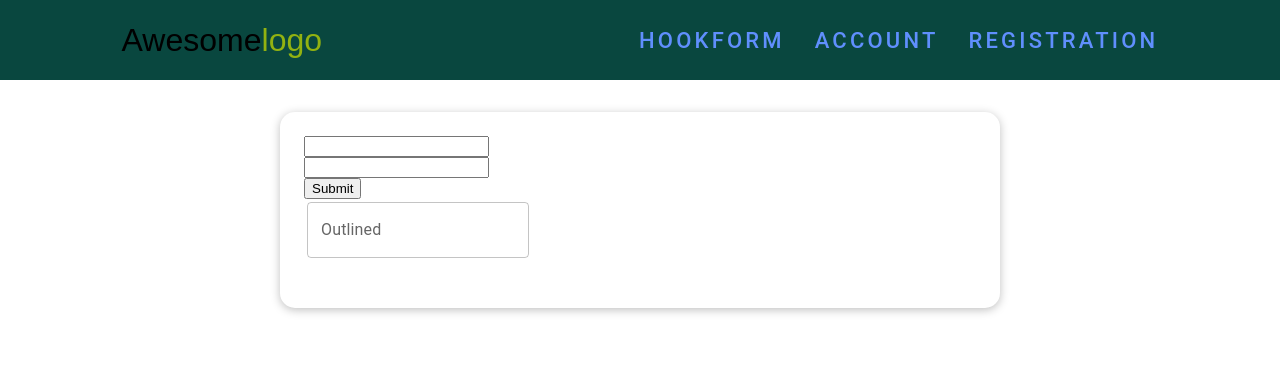
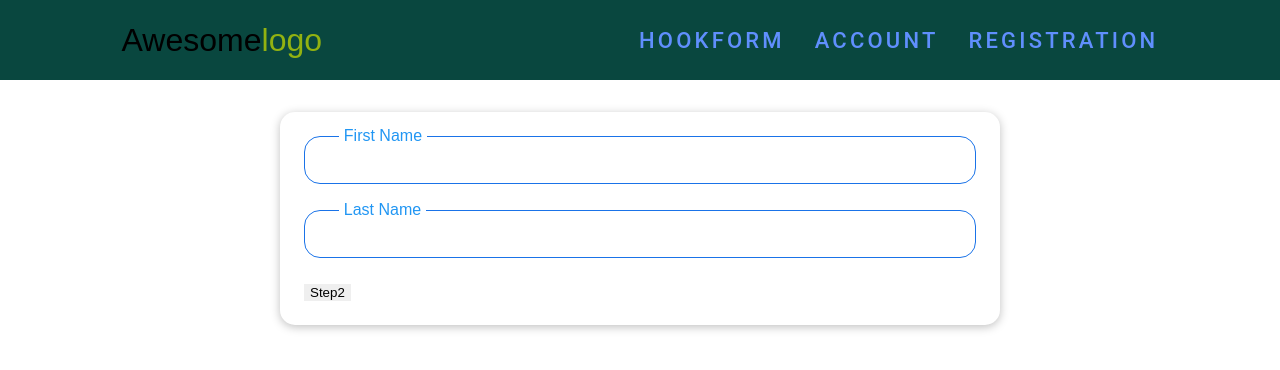
Before and after one commit to AntonVak/Form-React-Practice, a React (Create React App) app: page /formregister in a window 1280 px wide. Shown: the top 370 px of the page. Built offline with nearby package versions, Linux system fonts and the light colour scheme.

Commit message:
add reg pg1

```diff
--- a/src/App.jsx
+++ b/src/App.jsx
@@ -8,22 +8,29 @@ import RegistrationPage from "./pages/registrationPage";
 import AccountPage from "./pages/accountPage";
 import Root from "./components/root/root";
 import HomePage from "./pages/homePage";
-
+import RegistrationPage1 from "./components/formRegistration/RegistranionPage1";
+import RegistrationPage2 from "./components/formRegistration/RegistranionPage2";
 
 function App() {
   const router = createBrowserRouter(
     createRoutesFromElements(
-      <Route path="/" element={<Root/>}>
-        <Route index element={<HomePage/>} />
-        <Route path="formregister" element={<RegistrationPage/>} />
-        <Route path="formaccount" element={<AccountPage/>} />
+      <Route path="/" element={<Root />}>
+        <Route index element={<HomePage />} />
+        <Route path="formregister" element={<RegistrationPage />}>
+
+        </Route>
+        <Route path="formregister/pg1" element={<RegistrationPage1 />} />
+        <Route path="formregister/:pg2" element={<RegistrationPage2 />} />
+        <Route path="formaccount" element={<AccountPage />} />
       </Route>
     )
   );
 
-  return <div>
-    <RouterProvider router={router}/>
-  </div>;
+  return (
+    <div>
+      <RouterProvider router={router} />
+    </div>
+  );
 }
 
 export default App;
--- a/src/components/formAccount/formBuyerAccount.jsx
+++ b/src/components/formAccount/formBuyerAccount.jsx
@@ -2,7 +2,7 @@ import { useFieldArray, useForm } from "react-hook-form";
 import { yupResolver } from "@hookform/resolvers/yup";
 import TextField from "../UI/Form/TextField";
 import FormWrap from "../UI/FormWrap";
-import { schema } from "../../shared/schemaYup/schema";
+import { userSchema } from "../../shared/schemaYup/schema";
 import RadioField from "../UI/Form/RadioField";
 import { DivPhone, Form, H1 } from "./FormAccountStyle";
 import ButtonPhone from "../UI/Buttons/ButtonPhone";
@@ -16,6 +16,7 @@ import CheckboxField from "../UI/Form/CheckboxField";
 let renderCount = 0;
 
 const FormBuyerAccount = () => {
+
   const {
     handleSubmit,
     reset,
@@ -37,7 +38,7 @@ const FormBuyerAccount = () => {
       // myCheckbox: false,
     },
     mode: "onTouched",
-    resolver: yupResolver(schema),
+    resolver: yupResolver(userSchema),
   });
   const { fields, append, remove, update } = useFieldArray({
     control,
--- a/src/components/formRegistration/FormRegistranion.jsx
+++ b/src/components/formRegistration/FormRegistranion.jsx
@@ -1,27 +1,40 @@
 import { useForm } from "react-hook-form";
+import { Link, useNavigate } from "react-router-dom";
 import { yupResolver } from "@hookform/resolvers/yup";
 import * as yup from "yup";
 import FormWrap from "../UI/FormWrap";
-import { Box, TextField } from "@mui/material";
 import { StyledBox } from "./FormRegisStyles";
+import TextField from "../UI/Form/TextField";
 
 const schema = yup
   .object({
-    firstName: yup.string().trim('must be not empty').min(3, 'must be at least 3 characters long').max(6).required(),
-    age: yup.number().positive().integer().min(18,'must be not empty').required(),
+    firstName: yup
+      .string()
+      .required()
+      .matches(/^([^0-9]*)$/, "No number!")
+      .trim("must be not empty")
+      .min(3, "must be at least 3 characters long")
+      .max(6),
+    lastName: yup
+      .string()
+      .required("Last Name is required")
+      .min(4, "min 4 characters")
+      .max(16, "max 16 characters"),
   })
   .required();
 
 const FormRegistration = () => {
-  const {
-    register,
-    handleSubmit,
-    formState: { errors },
-  } = useForm({
+  const navigate = useNavigate();
+
+  const handleStep2Click = () => {
+    navigate("/formregister/pg1", { replace: true });
+  };
+
+  const { control, handleSubmit } = useForm({
     defaultValues: {
-        firstName: "",
-        age: "",
-      },
+      firstName: "",
+    },
+    mode: "onTouched",
     resolver: yupResolver(schema),
   });
   const onSubmit = (data) => console.log(data);
@@ -29,23 +42,13 @@ const FormRegistration = () => {
   return (
     <FormWrap>
       <form onSubmit={handleSubmit(onSubmit)}>
-        <input {...register("firstName", {onblur: true})} />
-        <p>{errors.firstName?.message}</p>
+        <TextField control={control} name="firstName" label="First Name" />
+        <TextField control={control} name="lastName" label="Last Name" />
 
-        <input {...register("age")} />
-        <p>{errors.age?.message}</p>
-
-        <input type="submit" />
+        <button onClick={handleStep2Click} type="submit">
+          Step2
+        </button>
       </form>
-      <StyledBox
-
-       component="form"
-
-      noValidate
-      autoComplete="off">
-
-      <TextField id="outlined-basic" label="Outlined" variant="outlined" />
-      </StyledBox>
     </FormWrap>
   );
 };
--- /dev/null
+++ b/src/components/formRegistration/RegistranionPage1.jsx
@@ -0,0 +1,47 @@
+import { useForm } from "react-hook-form";
+import { yupResolver } from "@hookform/resolvers/yup";
+import * as yup from "yup";
+import FormWrap from "../UI/FormWrap";
+import { Container } from "../../shared/constants/GlobalStyles";
+import { useNavigate } from "react-router-dom";
+import { Form } from "../formAccount/FormAccountStyle";
+import TextField from "../UI/Form/TextField";
+import { BtnAddPhone } from "../UI/Buttons/ButtonPhoneStyle";
+
+const emailReg =
+  /^[a-zA-Z0-9.!#$%&'*+/=?^_`{|}~-]+@[a-zA-Z0-9-]+(?:\.[a-zA-Z0-9-]+)*$/;
+
+const schema = yup
+  .object({
+    email: yup.string().required().matches(emailReg, "E-mail is not valid"),
+  })
+  .required();
+
+const RegistrationPage1 = () => {
+  const navigate = useNavigate();
+
+  const handleStep3Click = () => {
+    navigate("/formregister/pg2", { replace: true });
+  };
+
+  const { control, register, handleSubmit } = useForm({
+    defaultValues: {
+      email: "",
+    },
+    resolver: yupResolver(schema),
+  });
+  const onSubmit = (data) => console.log(data);
+
+  return (
+    <Container>
+      <FormWrap>
+        <Form  onSubmit={handleSubmit(onSubmit)}>
+          <TextField control={control} name="email" label="E-mail" />
+          <BtnAddPhone onClick={handleStep3Click}>Step3</BtnAddPhone>
+        </Form>
+      </FormWrap>
+    </Container>
+  );
+};
+
+export default RegistrationPage1;
--- /dev/null
+++ b/src/components/formRegistration/RegistranionPage2.jsx
@@ -0,0 +1,22 @@
+import { useForm } from "react-hook-form";
+import { yupResolver } from "@hookform/resolvers/yup";
+import * as yup from "yup";
+import FormWrap from "../UI/FormWrap";
+import { TextField } from "@mui/material";
+import { StyledBox } from "./FormRegisStyles";
+import {useParams} from "react-router-dom"
+
+
+
+const RegistrationPage2 = () => {
+ const {pg2} = useParams()
+  return (
+    <FormWrap>
+      <StyledBox component="form" noValidate autoComplete="off">
+      RegistrationPage2 = {pg2}
+      </StyledBox>
+    </FormWrap>
+  );
+};
+
+export default RegistrationPage2;
--- a/src/shared/schemaYup/schema.js
+++ b/src/shared/schemaYup/schema.js
@@ -3,21 +3,21 @@ import * as yup from "yup";
 const emailReg =
   /^[a-zA-Z0-9.!#$%&'*+/=?^_`{|}~-]+@[a-zA-Z0-9-]+(?:\.[a-zA-Z0-9-]+)*$/;
 
-export const schema = yup
+export const userSchema = yup
   .object({
     firstName: yup
       .string()
       .required("First Name is required")
       .min(3, "min 3 characters"),
-    lastName: yup
-      .string()
-      .required("Last Name is required")
-      .min(4, "min 4 characters")
-      .max(16, "max 16 characters"),
-    email: yup.string().required().matches(emailReg, "E-mail is not valid"),
-    age: yup.number().required().positive().integer().min(18),
-    password: yup.string().required().min(2).max(16),
-    confirmPassword: yup.string().oneOf([yup.ref("password"), null]),
+    // lastName: yup
+    //   .string()
+    //   .required("Last Name is required")
+    //   .min(4, "min 4 characters")
+    //   .max(16, "max 16 characters"),
+    // email: yup.string().required().matches(emailReg, "E-mail is not valid"),
+    // age: yup.number().required().positive().integer().min(18),
+    // password: yup.string().required().min(2).max(16),
+    // confirmPassword: yup.string().oneOf([yup.ref("password"), null]),
     // myCheckbox: yup.boolean().oneOf([true], "Must agree to something"),
   })
   .required();
```
